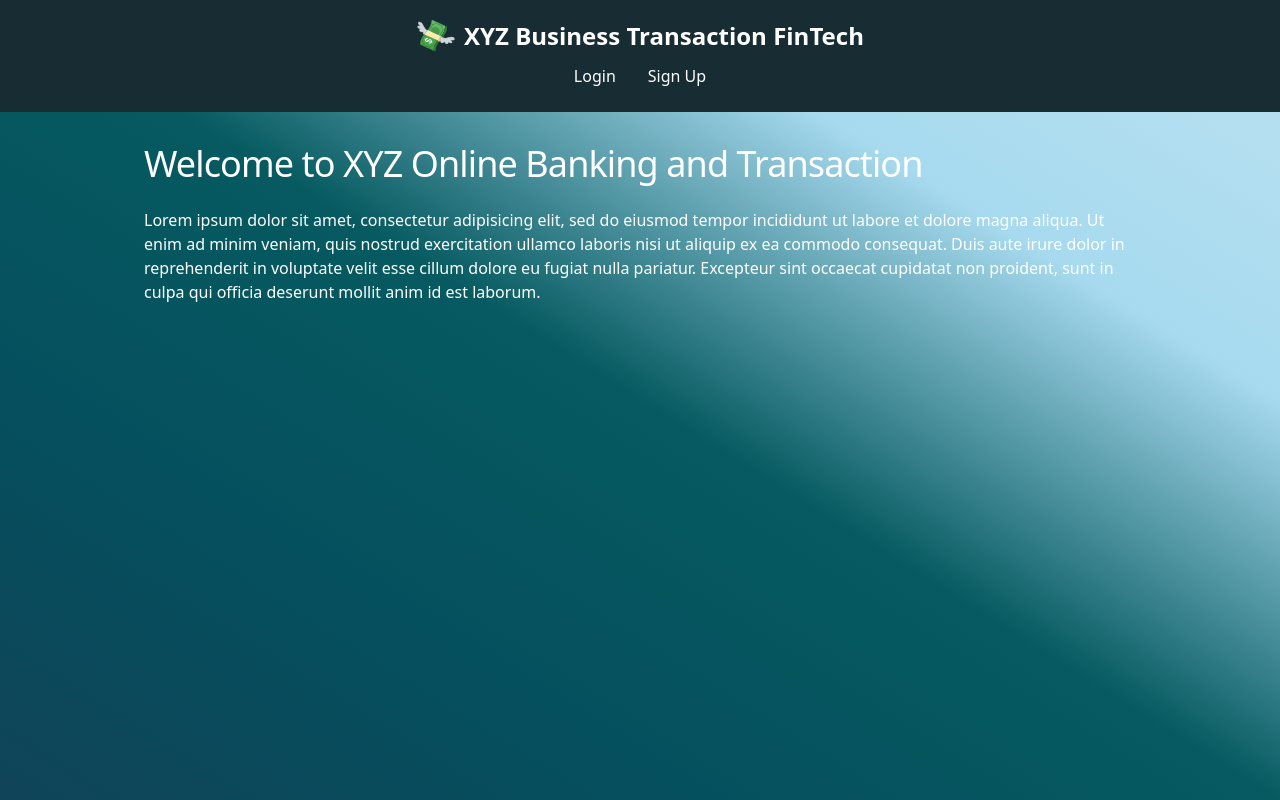
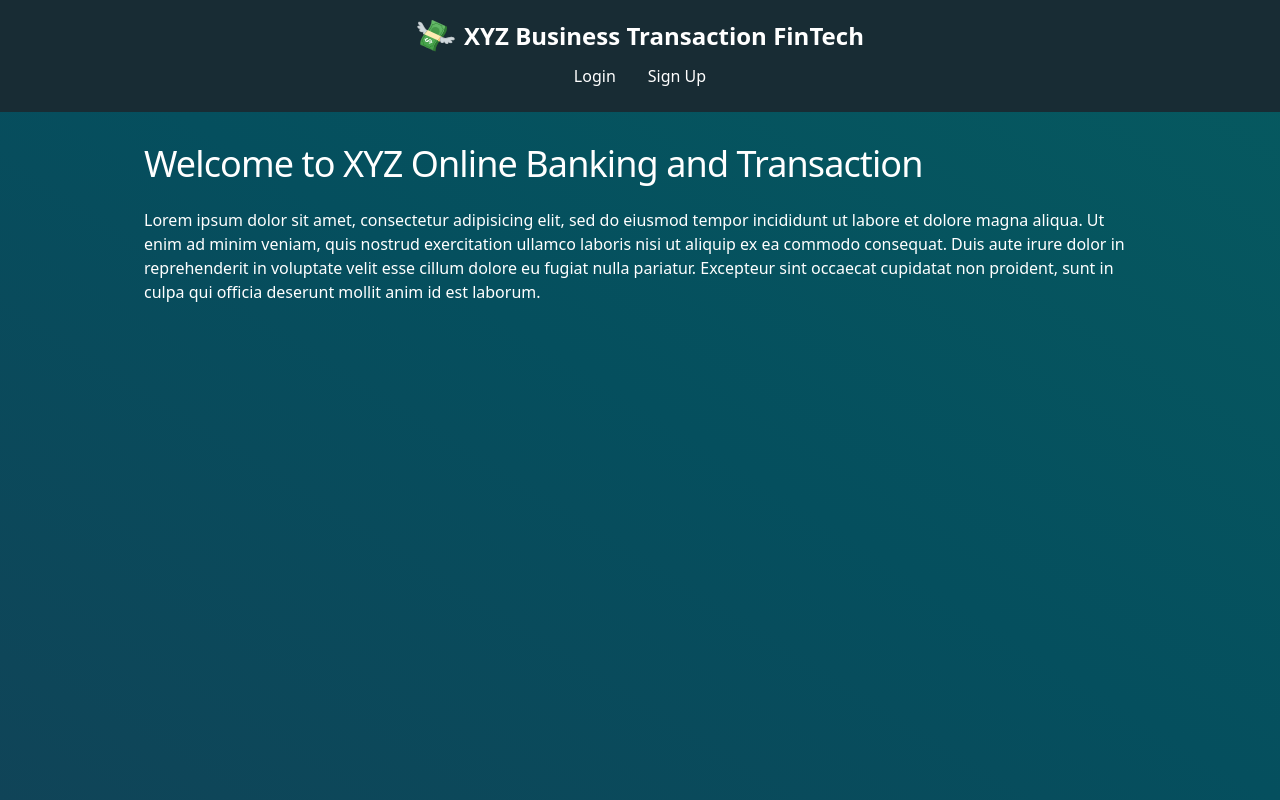
Before and after one commit to Kyoto321/Fintech_Web_Application_Specification, a Django app: page /transaction/ in a window 1280 px wide. Run offline with Django 4.2, Linux system fonts and the light colour scheme; parts of the project's set-up code (start-up, migrations or seed data) failed here and were passed over; some libraries are stand-ins or nearby versions.

Commit message:
business transaction payments

```diff
--- a/auth/static/css/styles.css
+++ b/auth/static/css/styles.css
@@ -1,5 +1,5 @@
 body {
-    background-image: linear-gradient(to right top, #104458, #054f5e, #065a60, #a7daefff, #bbe2f1ff);
+    background-image: linear-gradient(to right top, #104458, #054f5e, #065a60);
     min-height: 100vh;
 }
 
```
